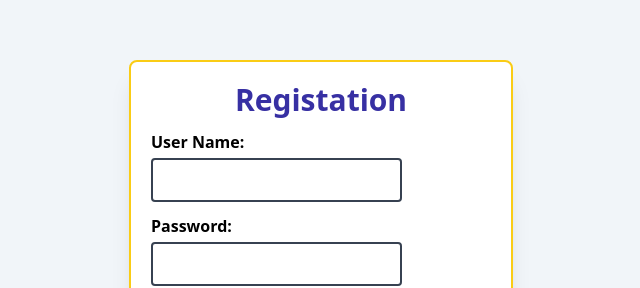
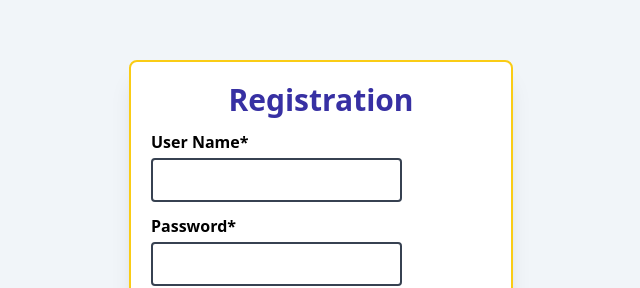
Before and after one commit to pilli05/todos-client, a React (Create React App) app: page /register in a window 1280 px wide. Shown: the part 164-452 px from the top of the page, without its empty margins (319-959 px from the left). Built offline with nearby package versions, Linux system fonts and the light colour scheme.

Commit message:
validations added to frontend

```diff
--- a/src/Pages/Home.js
+++ b/src/Pages/Home.js
@@ -42,6 +42,10 @@ const Home = () => {
       e.preventDefault();
 
       const { description, status } = formData;
+      if (!description || !status) {
+        toast.error("Please fill all fields!");
+        return;
+      }
       const payLoad = {
         description: description,
         status: status,
@@ -68,8 +72,13 @@ const Home = () => {
       }
     } else {
       e.preventDefault();
+      const { description, status } = formData;
+      if (!description || !status) {
+        toast.error("Please fill all fields!");
+        return;
+      }
       const url = `${process.env.REACT_APP_API_BASE_URL}/todos`;
-      const { description, status } = formData;
+
       const payLoad = {
         description: description,
         status: status,
@@ -191,7 +200,7 @@ const Home = () => {
       {showAddTodo ? (
         <form className="mt-16 px-20" onSubmit={handleAddTodoForm}>
           <h1 className="text-blue-700 font-bold text-2xl mb-5">
-            {showEditButton ? "Edit Todo" : "Todo Details"}
+            {showEditButton ? "Update Todo" : "Todo Details"}
           </h1>
           <div className="flex  justify-start items-center mobile-view">
             <div className="mr-5">
@@ -199,7 +208,7 @@ const Home = () => {
                 htmlFor="description"
                 className="font-medium text-gray-700"
               >
-                Description:
+                Description*
               </label>
               <br />
               <input
@@ -212,7 +221,7 @@ const Home = () => {
             </div>
             <div>
               <label htmlFor="status" className="font-medium text-gray-700">
-                Status:
+                Status*
               </label>
               <br />
               <select
@@ -235,7 +244,7 @@ const Home = () => {
                 className="bg-blue-600 py-2 px-4 text-white rounded-lg  border-2 font-semibold "
                 type="submit"
               >
-                Edit
+                Update
               </button>
             ) : (
               <button
--- a/src/Pages/Login.js
+++ b/src/Pages/Login.js
@@ -10,6 +10,13 @@ const Login = () => {
 
   const handleSubmit = async (e) => {
     e.preventDefault();
+
+    const { username, password } = formData;
+
+    if (!username || !password) {
+      toast.error("Please fill in all fields");
+      return;
+    }
 
     const url = `${process.env.REACT_APP_API_BASE_URL}/login`;
 
@@ -51,7 +58,7 @@ const Login = () => {
         <form onSubmit={handleSubmit}>
           <div className="mb-3 mt-3">
             <label htmlFor="username" className="font-semibold">
-              User Name:
+              User Name*
             </label>
             <br />
             <input
@@ -64,7 +71,7 @@ const Login = () => {
           </div>
           <div>
             <label htmlFor="password" className="font-semibold">
-              Password:
+              Password*
             </label>
             <br />
             <input
--- a/src/Pages/Register.js
+++ b/src/Pages/Register.js
@@ -16,6 +16,13 @@ const Register = () => {
 
   const handleSubmit = async (e) => {
     e.preventDefault();
+
+    const { username, password } = formData;
+    if (!username || !password) {
+      toast.error("Please fill in all fields");
+      return;
+    }
+
     const url = `${process.env.REACT_APP_API_BASE_URL}/register`;
 
     const payLoad = {
@@ -45,12 +52,12 @@ const Register = () => {
     <div className="h-[100vh] w-[100vw] flex justify-center items-center bg-slate-100">
       <div className="sm:w-[100vw] lg:w-[30vw] bg-white rounded-lg shadow-xl border-2 border-yellow-400 p-5">
         <h1 className="text-3xl font-bold text-indigo-800 text-center">
-          Registation
+          Registration
         </h1>
         <form onSubmit={handleSubmit}>
           <div className="mb-3 mt-3">
             <label htmlFor="username" className="font-semibold">
-              User Name:
+              User Name*
             </label>
             <br />
             <input
@@ -64,7 +71,7 @@ const Register = () => {
           </div>
           <div>
             <label htmlFor="password" className="font-semibold">
-              Password:
+              Password*
             </label>
             <br />
             <input
```
